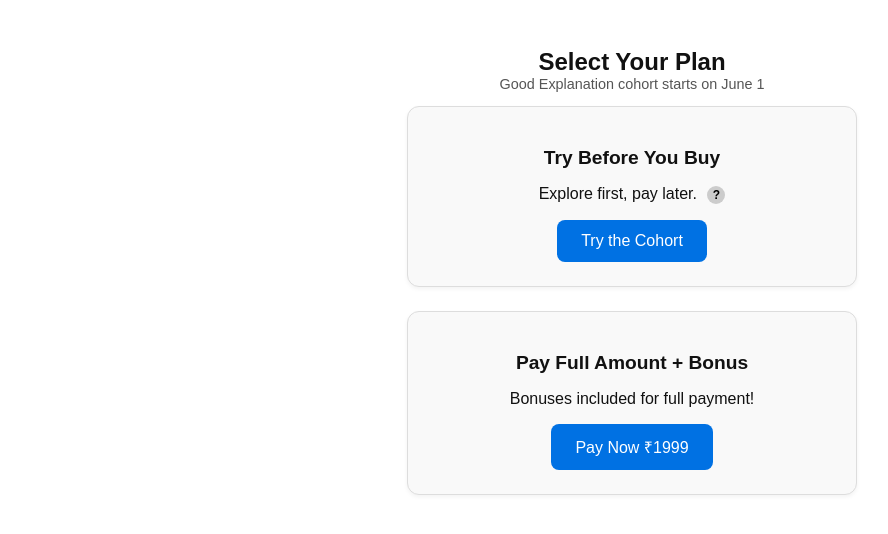
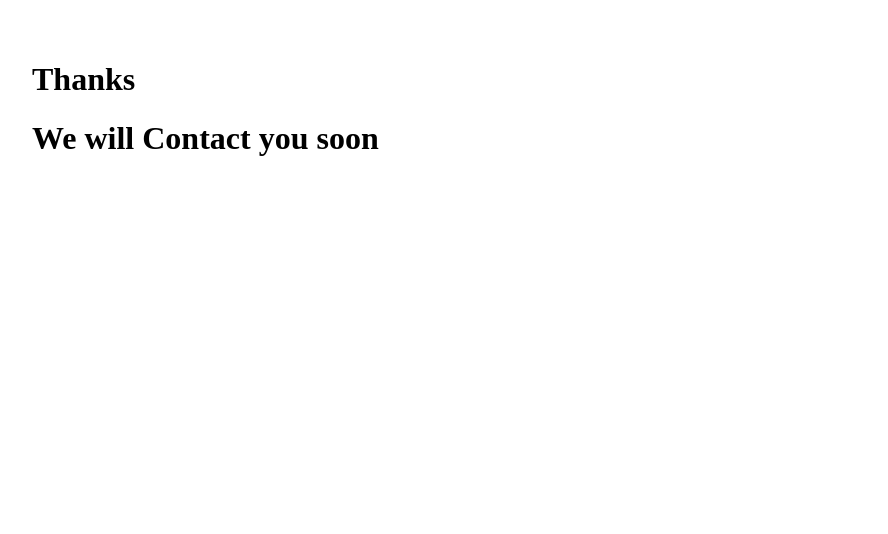
Before and after one commit to GoodExplanation/home, a plain HTML site: page pay.html in a window 1280 px wide. Shown: the whole page, without its empty margins (8-896 px from the left). Drawn offline with Linux system fonts and the light colour scheme.

Commit message:
Update pay.html

```diff
--- a/pay.html
+++ b/pay.html
@@ -3,144 +3,43 @@
 
 <head>
     <!-- Google Tag Manager -->
-<script>(function(w,d,s,l,i){w[l]=w[l]||[];w[l].push({'gtm.start':
-new Date().getTime(),event:'gtm.js'});var f=d.getElementsByTagName(s)[0],
-j=d.createElement(s),dl=l!='dataLayer'?'&l='+l:'';j.async=true;j.src=
-'https://www.googletagmanager.com/gtm.js?id='+i+dl;f.parentNode.insertBefore(j,f);
-})(window,document,'script','dataLayer','GTM-5NT43NRH');</script>
+    <script>(function (w, d, s, l, i) {
+            w[l] = w[l] || []; w[l].push({
+                'gtm.start':
+                    new Date().getTime(), event: 'gtm.js'
+            }); var f = d.getElementsByTagName(s)[0],
+                j = d.createElement(s), dl = l != 'dataLayer' ? '&l=' + l : ''; j.async = true; j.src =
+                    'https://www.googletagmanager.com/gtm.js?id=' + i + dl; f.parentNode.insertBefore(j, f);
+        })(window, document, 'script', 'dataLayer', 'GTM-5NT43NRH');</script>
     <!-- End Google Tag Manager -->
     <!-- Google tag (gtag.js) -->
     <script async src="https://www.googletagmanager.com/gtag/js?id=AW-16861746806"></script>
     <script>
         window.dataLayer = window.dataLayer || [];
-  function gtag(){dataLayer.push(arguments);}
+        function gtag() { dataLayer.push(arguments); }
         gtag('js', new Date());
 
         gtag('config', 'AW-16861746806');
     </script>
     <!-- ------- -->
-
-    <meta charset="UTF-8" />
-    <meta name="viewport" content="width=device-width, initial-scale=1.0" />
-    <title>Choose Your Option</title>
+    <meta charset="UTF-8">
+    <meta name="viewport" content="width=device-width, initial-scale=1.0">
+    <title>Thanks</title>
+</head>
 <style>
-        body {
-            font-family: sans-serif;
-            background: #fff;
-            color: #111;
-            margin: 0;
-            padding: 2rem 1rem;
-            display: flex;
-            flex-direction: column;
-            align-items: center;
+    .page {
+        padding: 2rem;
     }
-
-        h1 {
-            font-size: 1.5rem;
-            margin-bottom: 2rem;
-        }
-
-        .option {
-            width: 100%;
-            max-width: 400px;
-            background: #f9f9f9;
-            border: 1px solid #ddd;
-            border-radius: 12px;
-            padding: 1.5rem;
-            margin-bottom: 1.5rem;
-            text-align: center;
-            box-shadow: 0 2px 4px rgba(0, 0, 0, 0.05);
-        }
-
-        .option h2 {
-            font-size: 1.2rem;
-            margin-bottom: 1rem;
-        }
-
-        .option button {
-            padding: 0.75rem 1.5rem;
-            font-size: 1rem;
-            border: none;
-            border-radius: 8px;
-            background: #0071e3;
-            color: white;
-            cursor: pointer;
-        }
-
-      .info-tooltip {
-    position: relative;
-    display: inline-block;
-    font-size: 0.75rem;
-    font-weight: bold;
-    width: 18px;
-    height: 18px;
-    border-radius: 50%;
-    background-color: #ccc;
-    color: #000;
-    text-align: center;
-    line-height: 18px;
-    cursor: pointer;
-    margin-left: 6px;
-}
-
-.tooltip-text {
-    visibility: hidden;
-    width: 260px;
-    background-color: #333;
-    color: #fff;
-    text-align: left;
-    border-radius: 6px;
-    padding: 0.75rem;
-    position: absolute;
-    z-index: 1;
-    bottom: 125%;
-    left: 50%;
-    transform: translateX(-50%);
-    opacity: 0;
-    transition: opacity 0.3s;
-    font-size: 0.85rem;
-    line-height: 1.4;
-}
-
-.info-tooltip:hover .tooltip-text {
-    visibility: visible;
-    opacity: 1;
-}
-
 </style>
-</head>
 
 <body>
     <!-- Google Tag Manager (noscript) -->
-<noscript><iframe src="https://www.googletagmanager.com/ns.html?id=GTM-5NT43NRH"
-height="0" width="0" style="display:none;visibility:hidden"></iframe></noscript>
+    <noscript><iframe src="https://www.googletagmanager.com/ns.html?id=GTM-5NT43NRH" height="0" width="0"
+            style="display:none;visibility:hidden"></iframe></noscript>
     <!-- End Google Tag Manager (noscript) -->
-    <h1>Select Your Plan</h1>
-<p style="font-size: 0.9rem; margin-top: -2rem; color: #555;">Good Explanation cohort starts on June 1</p>
-
-
-     <div class="option">
-        <h2>Try Before You Buy</h2>
-        <p>Explore first, pay later.
-            <span class="info-tooltip">?
-                <span class="tooltip-text">
-                    You can try a few sessions from our cohort before making a purchase decision. Just pay ₹99 to get
-                    access—this nominal fee ensures a secure and scam-free environment for all participants.
-                </span>
-            </span>
-
-        </p>
-        <a href="https://rzp.io/rzp/GoodExplanation99" rel="noopener noreferrer">
-            <button>Try the Cohort</button>
-        </a>
-    </div>
-
-    <div class="option">
-        <h2>Pay Full Amount + Bonus</h2>
-        <p>Bonuses included for full payment!</p>
-        <a href="https://rzp.io/rzp/GoodExplanation" rel="noopener noreferrer">
-            <button>Pay Now ₹1999</button>
-        </a>
+    <div class="page">
+        <h1>Thanks</h1>
+        <h1>We will Contact you soon</h1>
     </div>
 
 </body>
```
Lines whose indentation alone changed are shown as unchanged.
